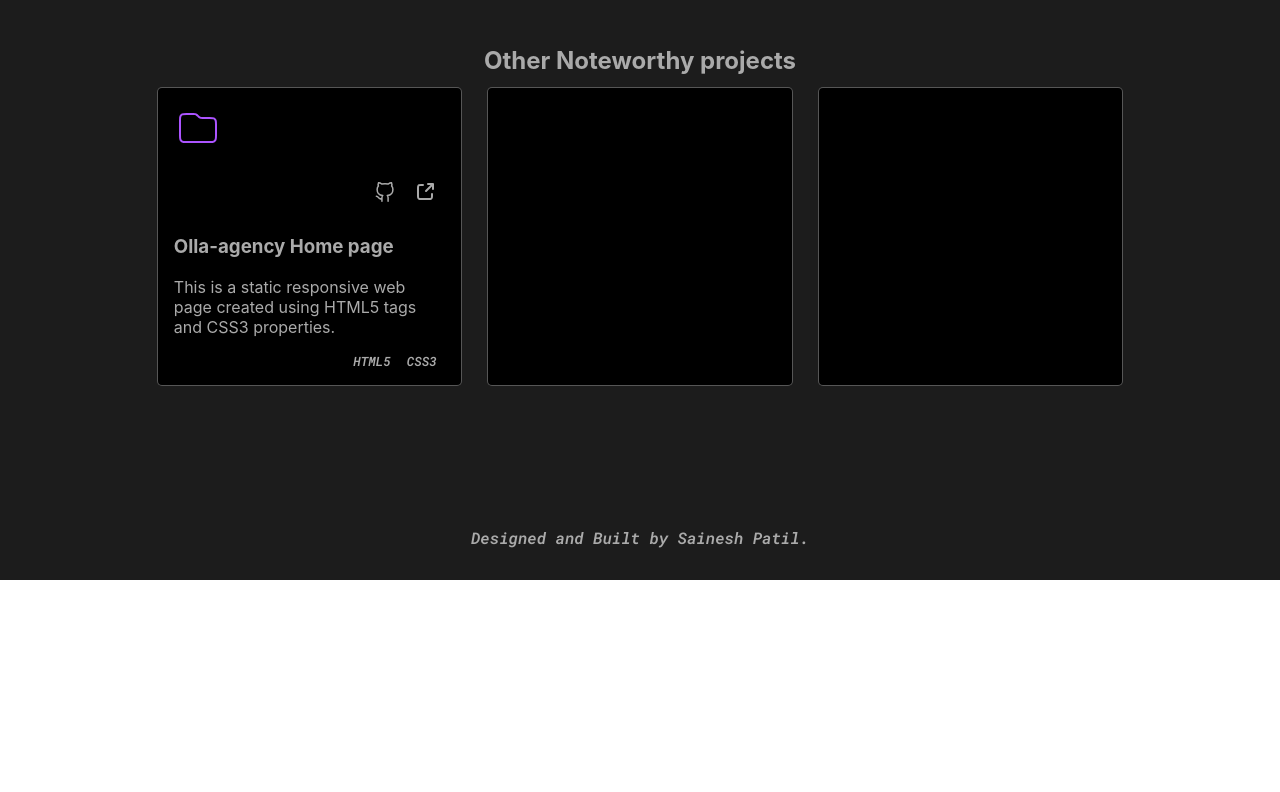
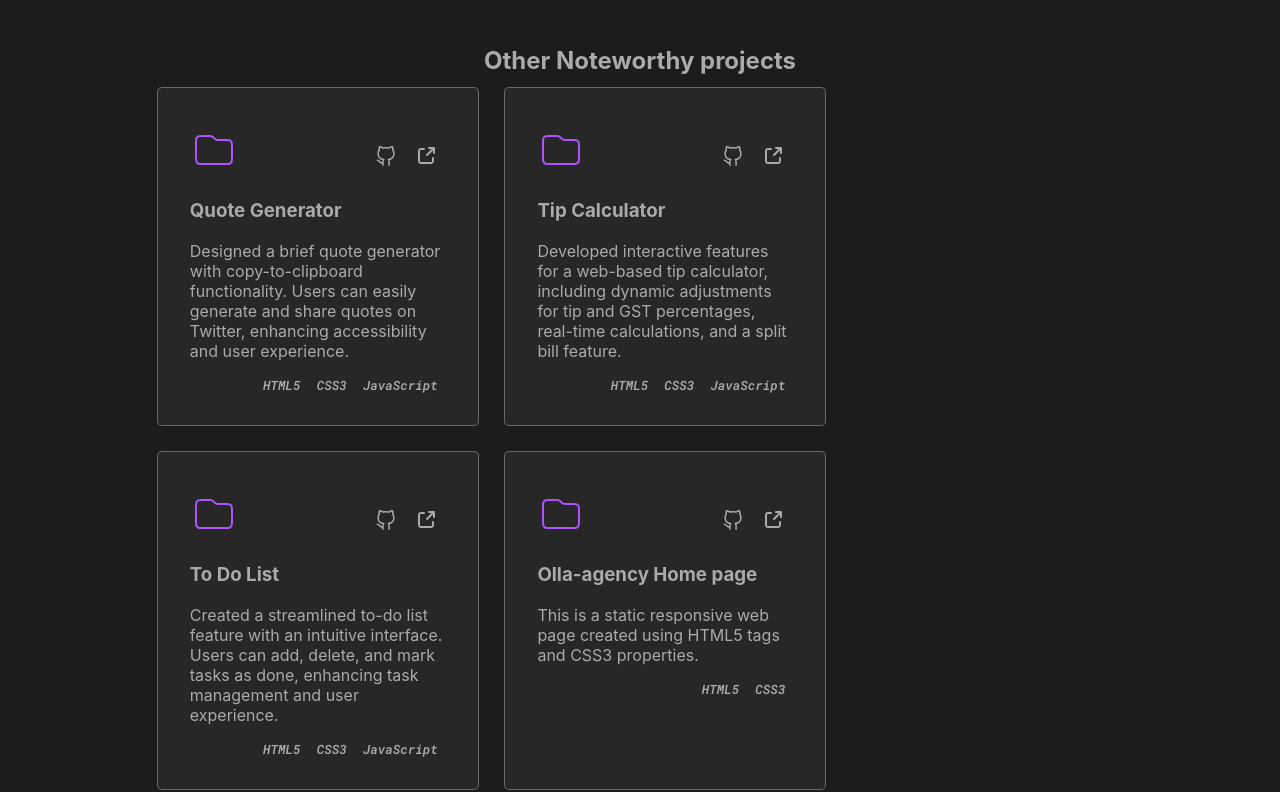
Before and after one commit to sainesh25/my_portfolio, a React (Create React App) app: page /projects in a window 1280 px wide. Shown: the part 2420-3212 px from the top of the page. Before the commit the page ends 3000 px from the top, so only its background shows below. Built offline with nearby package versions, Linux system fonts and the light colour scheme.

Commit message:
project cards updated

```diff
--- a/src/components/Projects/Projects.css
+++ b/src/components/Projects/Projects.css
@@ -53,18 +53,27 @@
     filter: grayscale(100%) brightness(90%) sepia(35%) hue-rotate(-129deg) saturate(600%) contrast(1);
     transform: translateY(-3px);
 }
+.project-icons{
+    display: flex;
+    justify-content: space-between;
+}
 .project-card{
-    background-color: black;
+    background-color: rgb(39, 39, 39);
     color: #aaa;
-    padding: 1rem;
-    width: 20rem;
+    padding: 2rem;
+    width: 16rem;
     margin: .8rem;
     border-radius: 5px;
     border: 1px solid #aaaaaa81;
-    /* border */
+    transition: all .3s ease-in-out;
+
+}
+.project-card:hover{
+    transform: translateY(-.5rem);
 }
 .other-projects{
     display: flex;
+    flex-wrap: wrap;
 }
 .other-project-head{
     text-align: center;
--- a/src/components/Projects/Projects.jsx
+++ b/src/components/Projects/Projects.jsx
@@ -65,14 +65,67 @@ export default function Projects() {
                 <h2 className='sms-head other-project-head'>Other Noteworthy projects</h2>
                 <div className="other-projects">
                     <div className="project-card">
-                    <img src={folderIcon} alt="" />
+                        <div className='project-icons'>
+                            <img src={folderIcon} alt="" />
 
-                        <div className="github-icon">
+                            <div className="github-icon">
+                                <a href="https://github.com/sainesh25/olla-agency-homepage-static.git" target="_blank" className='icons'><img src={githubIcon} alt="github" /></a>
+                                <a href="https://olla-agency-static.netlify.app/" target="_blank"><img src={goToPage} alt="Go to page" className='icons' /></a>
+                            </div>
+                        </div>
+                        <h3 className='sub-project-head'>Quote Generator</h3>
+                        <p>Designed a brief quote generator with copy-to-clipboard functionality. Users can easily generate and share quotes on Twitter, enhancing accessibility and user experience.</p>
+                        <div className="languages">
+                            <p>HTML5</p>
+                            <p>CSS3</p>
+                            <p>JavaScript</p>
+                        </div>
 
-                            <a href="https://github.com/sainesh25/olla-agency-homepage-static.git" target="_blank" className='icons'><img src={githubIcon} alt="github" /></a>
+                    </div>
+                    <div className="project-card">
+                        <div className='project-icons'>
+                            <img src={folderIcon} alt="" />
 
-                            <a href="https://olla-agency-static.netlify.app/" target="_blank"><img src={goToPage} alt="Go to page" className='icons' /></a>
+                            <div className="github-icon">
+                                <a href="https://github.com/sainesh25/olla-agency-homepage-static.git" target="_blank" className='icons'><img src={githubIcon} alt="github" /></a>
+                                <a href="https://olla-agency-static.netlify.app/" target="_blank"><img src={goToPage} alt="Go to page" className='icons' /></a>
+                            </div>
+                        </div>
+                        <h3 className='sub-project-head'>Tip Calculator</h3>
+                        <p>Developed interactive features for a web-based tip calculator, including dynamic adjustments for tip and GST percentages, real-time calculations, and a split bill feature.</p>
+                        <div className="languages">
+                            <p>HTML5</p>
+                            <p>CSS3</p>
+                            <p>JavaScript</p>
+                        </div>
 
+                    </div>
+                    <div className="project-card">
+                        <div className='project-icons'>
+                            <img src={folderIcon} alt="" />
+
+                            <div className="github-icon">
+                                <a href="https://github.com/sainesh25/olla-agency-homepage-static.git" target="_blank" className='icons'><img src={githubIcon} alt="github" /></a>
+                                <a href="https://olla-agency-static.netlify.app/" target="_blank"><img src={goToPage} alt="Go to page" className='icons' /></a>
+                            </div>
+                        </div>
+                        <h3 className='sub-project-head'>To Do List</h3>
+                        <p>Created a streamlined to-do list feature with an intuitive interface. Users can add, delete, and mark tasks as done, enhancing task management and user experience.</p>
+                        <div className="languages">
+                            <p>HTML5</p>
+                            <p>CSS3</p>
+                            <p>JavaScript</p>
+                        </div>
+
+                    </div>
+                    <div className="project-card">
+                        <div className='project-icons'>
+                            <img src={folderIcon} alt="" />
+
+                            <div className="github-icon">
+                                <a href="https://github.com/sainesh25/olla-agency-homepage-static.git" target="_blank" className='icons'><img src={githubIcon} alt="github" /></a>
+                                <a href="https://olla-agency-static.netlify.app/" target="_blank"><img src={goToPage} alt="Go to page" className='icons' /></a>
+                            </div>
                         </div>
                         <h3 className='sub-project-head'>Olla-agency Home page</h3>
                         <p>This is a static responsive web page created using HTML5 tags and CSS3 properties.</p>
@@ -82,12 +135,7 @@ export default function Projects() {
                         </div>
 
                     </div>
-                    <div className="project-card">
 
-                    </div>
-                    <div className="project-card">
-
-                    </div>
                 </div>
             </div>
         </>
```
